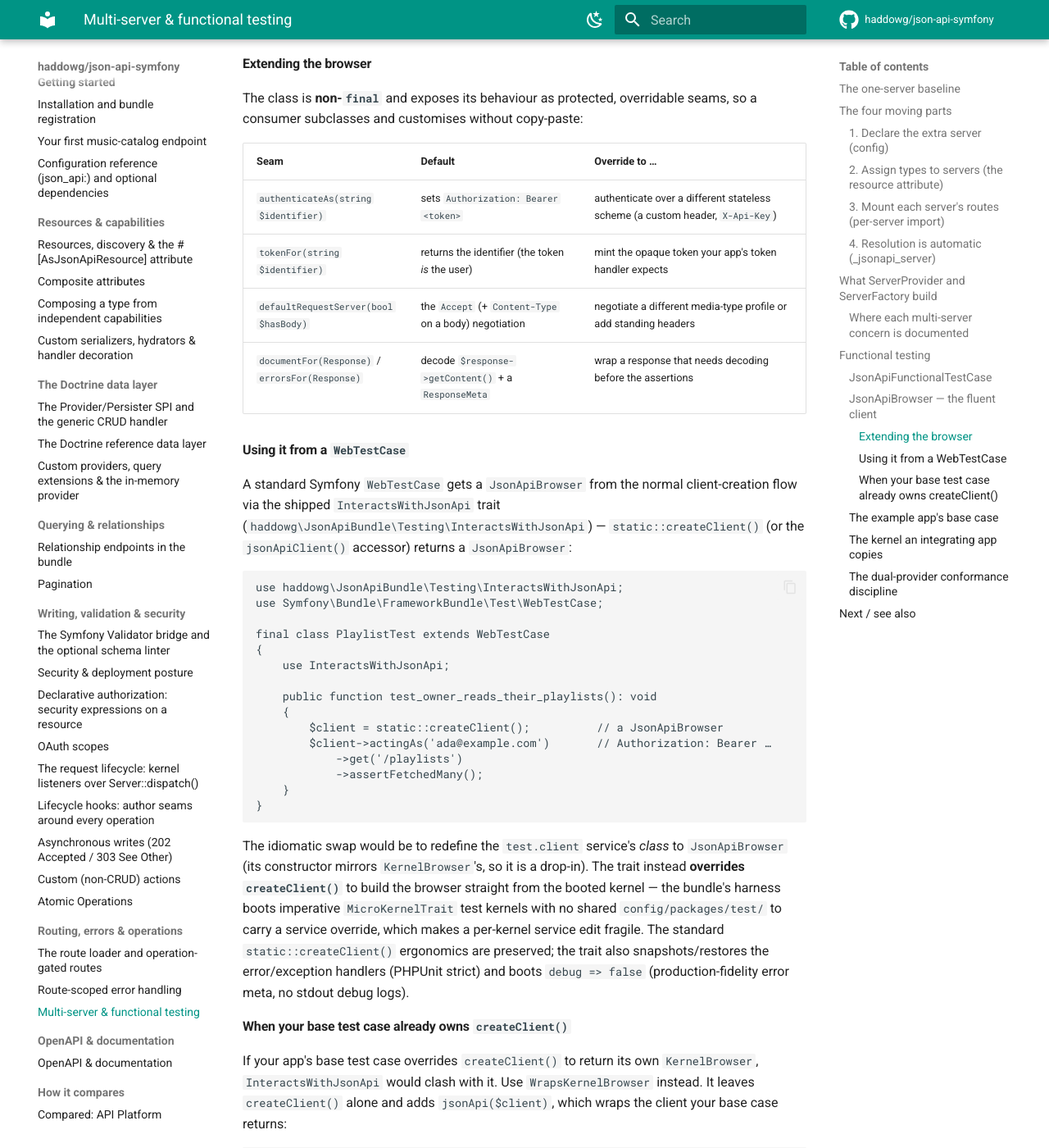
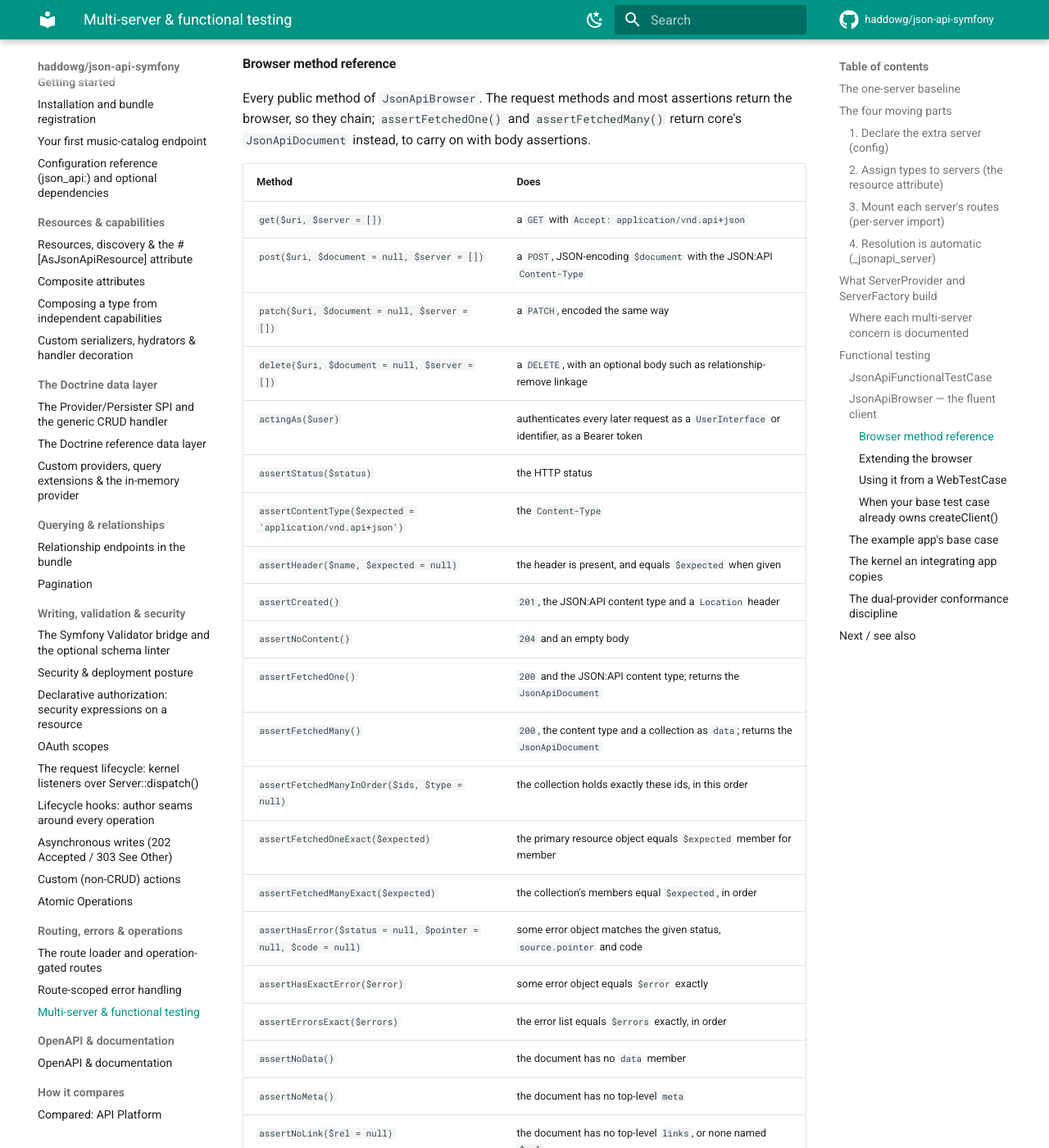
Before and after one commit to haddowg/json-api-symfony, an MkDocs documentation site: the page built from docs/multi-server-and-testing.md, in a window 1280 px wide and 1400 px high, scrolled down 8299 px. Shown: the whole window at 82% size. Built offline with MkDocs 1.6.1 and Material for MkDocs 9.7.7, drawn with Linux system fonts in a browser that asks for light colours; comment, search, counter and statistics services are not loaded; some of the changed text lies outside the part shown.

Commit message:
docs: add a JsonApiBrowser method reference
Co-Authored-By: Claude Opus 5.5 <noreply@anthropic.com>
Claude-Session: https://claude.ai/code/session_013EXj2PRX95bKeTTCvvaVGe

```diff
--- a/docs/multi-server-and-testing.md
+++ b/docs/multi-server-and-testing.md
@@ -387,6 +387,42 @@ assertion vocabulary — `assertFetchedManyExact`, `assertIncludedExactly`,
 `assertExactMeta`, `assertNoData`/`assertNoLink`, `assertErrorsExact`, … — is
 available beyond the browser-level shorthands.
 
+#### Browser method reference
+
+Every public method of `JsonApiBrowser`. The request methods and most assertions return
+the browser, so they chain; `assertFetchedOne()` and `assertFetchedMany()` return core's
+`JsonApiDocument` instead, to carry on with body assertions.
+
+| Method | Does |
+| --- | --- |
+| `get($uri, $server = [])` | a `GET` with `Accept: application/vnd.api+json` |
+| `post($uri, $document = null, $server = [])` | a `POST`, JSON-encoding `$document` with the JSON:API `Content-Type` |
+| `patch($uri, $document = null, $server = [])` | a `PATCH`, encoded the same way |
+| `delete($uri, $document = null, $server = [])` | a `DELETE`, with an optional body such as relationship-remove linkage |
+| `actingAs($user)` | authenticates every later request as a `UserInterface` or identifier, as a Bearer token |
+| `assertStatus($status)` | the HTTP status |
+| `assertContentType($expected = 'application/vnd.api+json')` | the `Content-Type` |
+| `assertHeader($name, $expected = null)` | the header is present, and equals `$expected` when given |
+| `assertCreated()` | `201`, the JSON:API content type and a `Location` header |
+| `assertNoContent()` | `204` and an empty body |
+| `assertFetchedOne()` | `200` and the JSON:API content type; returns the `JsonApiDocument` |
+| `assertFetchedMany()` | `200`, the content type and a collection as `data`; returns the `JsonApiDocument` |
+| `assertFetchedManyInOrder($ids, $type = null)` | the collection holds exactly these ids, in this order |
+| `assertFetchedOneExact($expected)` | the primary resource object equals `$expected` member for member |
+| `assertFetchedManyExact($expected)` | the collection's members equal `$expected`, in order |
+| `assertHasError($status = null, $pointer = null, $code = null)` | some error object matches the given status, `source.pointer` and code |
+| `assertHasExactError($error)` | some error object equals `$error` exactly |
+| `assertErrorsExact($errors)` | the error list equals `$errors` exactly, in order |
+| `assertNoData()` | the document has no `data` member |
+| `assertNoMeta()` | the document has no top-level `meta` |
+| `assertNoLink($rel = null)` | the document has no top-level `links`, or none named `$rel` |
+| `getDocument()` | the last response as core's `JsonApiDocument`, status and headers included |
+| `getErrors()` | the last response as core's `JsonApiErrors` |
+| `expectResource($entity, $serverName = null, $type = null)` | the resource object `$entity` should render as, through its own serializer |
+
+Everything else is Symfony's `KernelBrowser`, such as `request()`, `getResponse()` and
+`getContainer()`.
+
 #### Extending the browser
 
 The class is **non-`final`** and exposes its behaviour as protected, overridable
```
